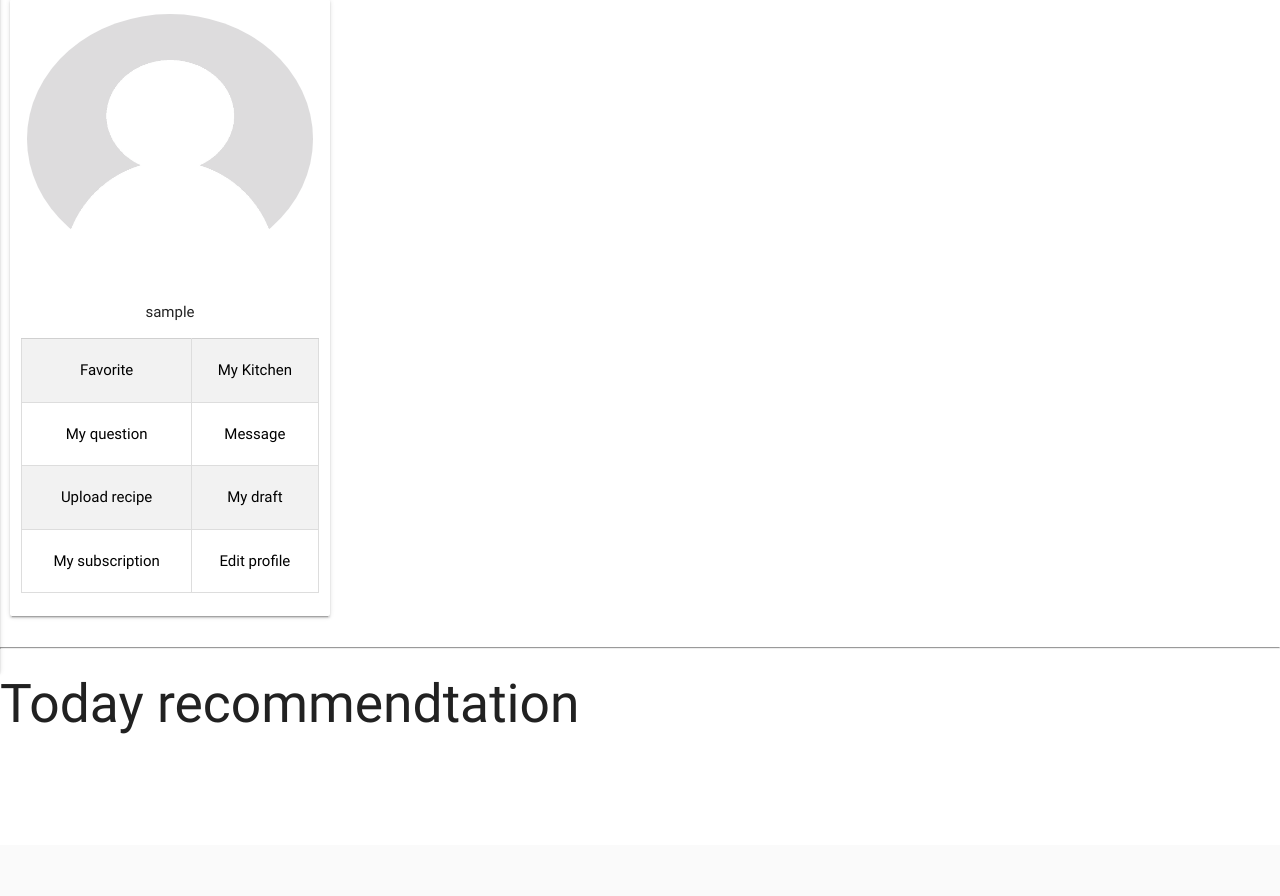
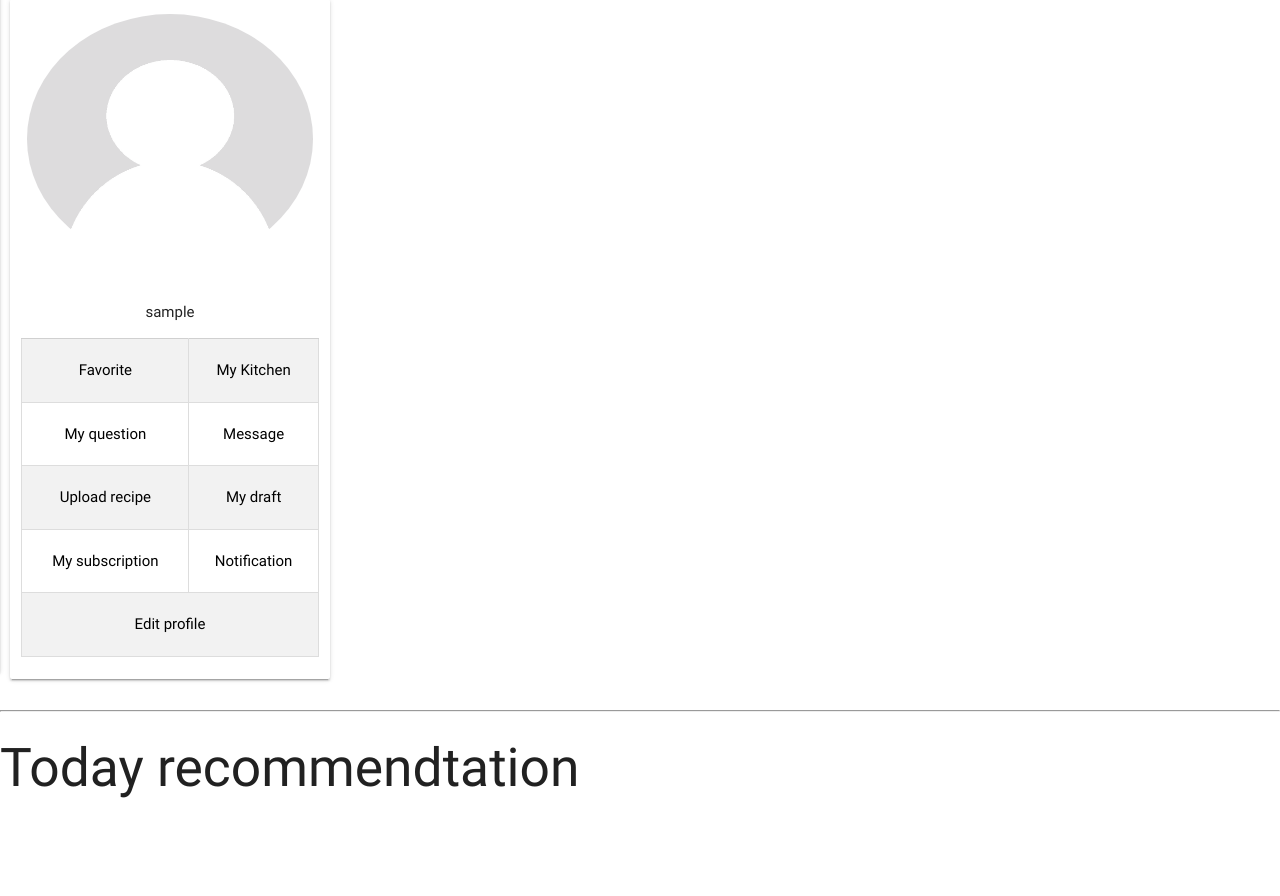
Before and after one commit to alan19031216/final_project, a PHP site: page /final/page/new_home.php in a window 1280 px wide. Shown: the part 188-1084 px from the top of the page. Before the commit the page ends 922 px from the top, so only its background shows below. Run offline with PHP 8.4, Linux system fonts and the light colour scheme; the template is opened without the code that fills it, so the values that code supplies are empty; the visitor is signed in with stand-in values (Sample User, id 1); some libraries are stand-ins or nearby versions.

Commit message:
add notification

```diff
--- a/page/new_home.php
+++ b/page/new_home.php
@@ -74,6 +74,11 @@
              <a href="my_profile.php?city='My_subscription'">My subscription</a>
            </td>
            <td class="td1">
+             <a href="my_profile.php?city='notification'">Notification</a>
+           </td>
+         </tr>
+         <tr>
+           <td colspan="2">
              <a href="my_profile.php?city='My_profile'">Edit profile</a>
            </td>
          </tr>
```
